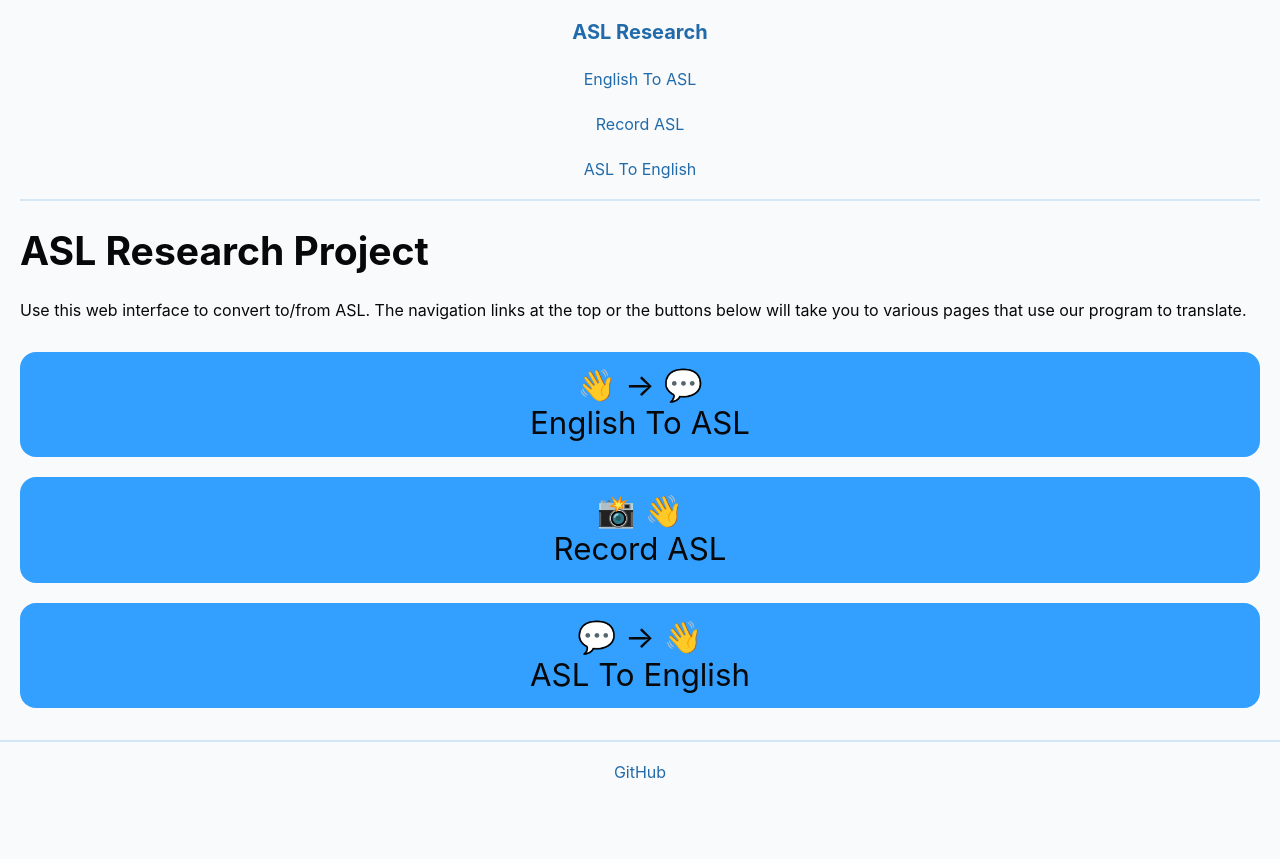
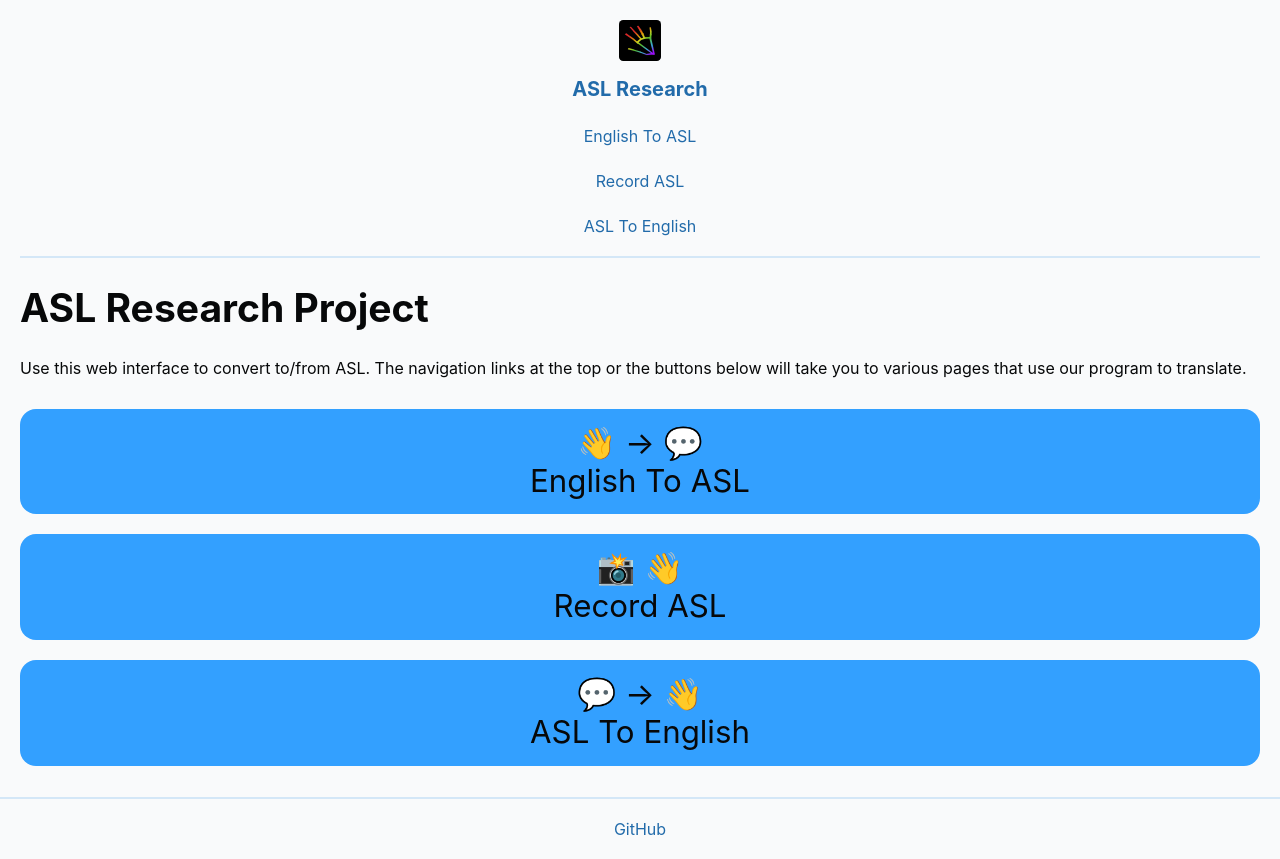
Before and after one commit to amiruzzaman/ASL_research, an Astro site in the folder web-frontend/: page / in a window 1280 px wide. Before the commit the page ends 802 px from the top, so only its background shows below. Built offline with nearby package versions, Linux system fonts and the light colour scheme; Astro itself is replaced by a stand-in of ours.

Commit message:
Add favicon/logo

```diff
--- a/web-frontend/astro.config.mjs
+++ b/web-frontend/astro.config.mjs
@@ -1,5 +1,7 @@
 // @ts-check
 import { defineConfig } from "astro/config";
+
+import favicons from "astro-favicons";
 
 export default defineConfig({
   vite: {
@@ -13,4 +15,12 @@ export default defineConfig({
       cssMinify: "lightningcss",
     },
   },
+
+  integrations: [
+    favicons({
+      name: "ASL 2 English & English 2 ASL",
+      short_name: "ASL Research",
+      themes: ["#f9fafb", "#040506"],
+    }),
+  ],
 });
--- a/web-frontend/package.json
+++ b/web-frontend/package.json
@@ -13,6 +13,7 @@
   "dependencies": {
     "@msgpack/msgpack": "^3.0.1",
     "astro": "^5.3.0",
+    "astro-favicons": "^3.1.5",
     "lightningcss": "^1.29.1",
     "three": "^0.173.0"
   },
--- a/web-frontend/src/layouts/Layout.astro
+++ b/web-frontend/src/layouts/Layout.astro
@@ -26,7 +26,10 @@ const desc = "Convert ASL to English and vice versa by recording yourself.";
   <body>
     <header>
       <nav class="container colrow-md">
-        <a href="/">ASL Research</a>
+        <a class="home-link colrow-md" href="/">
+          <img class="logo" src="/favicon.svg" alt="A rainbow colored hand waving" />
+          ASL Research
+        </a>
         <a href="/e2a">English To ASL</a>
         <a href="/record">Record ASL</a>
         <a href="/a2e">ASL To English</a>
@@ -68,8 +71,22 @@ const desc = "Convert ASL to English and vice versa by recording yourself.";
     font-weight: bold;
   }
 
+  a.home-link {
+    display: flex;
+    align-items: center;
+    gap: var(--1);
+  }
+
   main {
     flex-grow: 1;
+  }
+
+  img.logo {
+    width: var(--4);
+    height: var(--4);
+    padding: 5px;
+    background-color: black;
+    border-radius: 10%;
   }
 
   footer {
```
Also changed, not shown: TODO.md (+2 -1 lines), web-frontend/public/favicon.svg (added), 1 other file.
